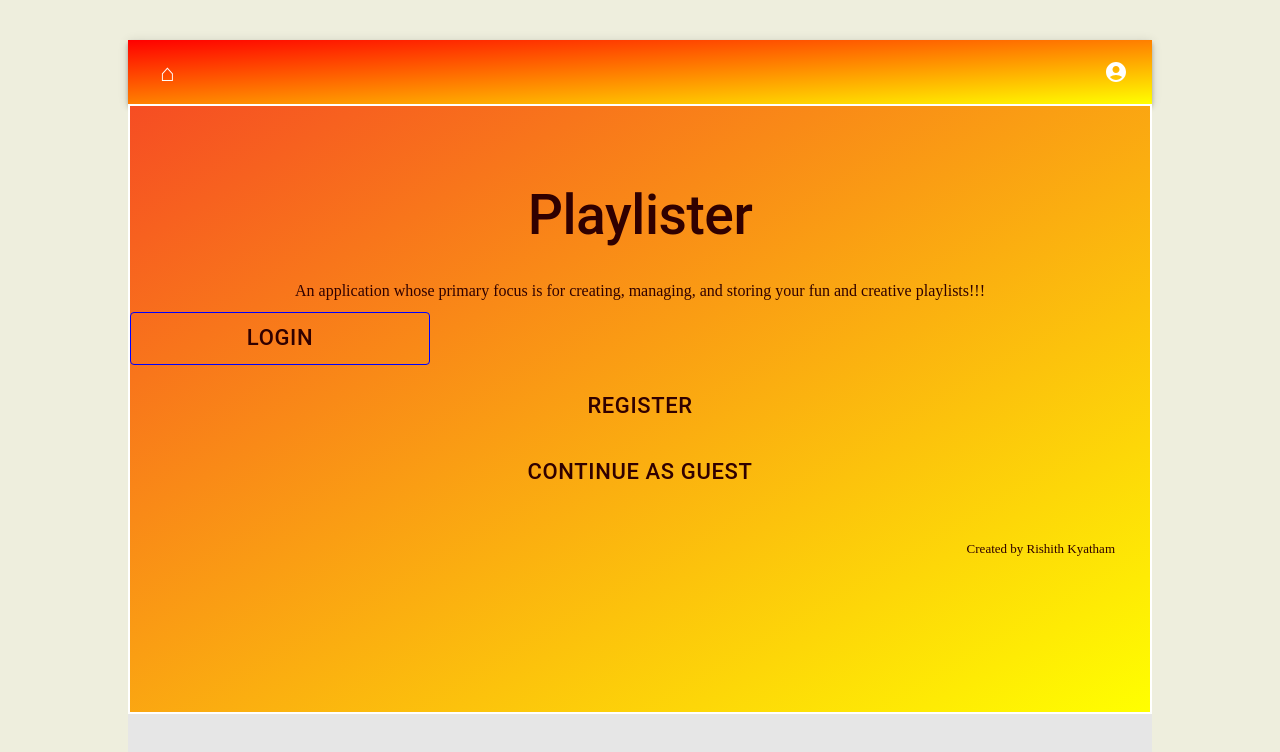
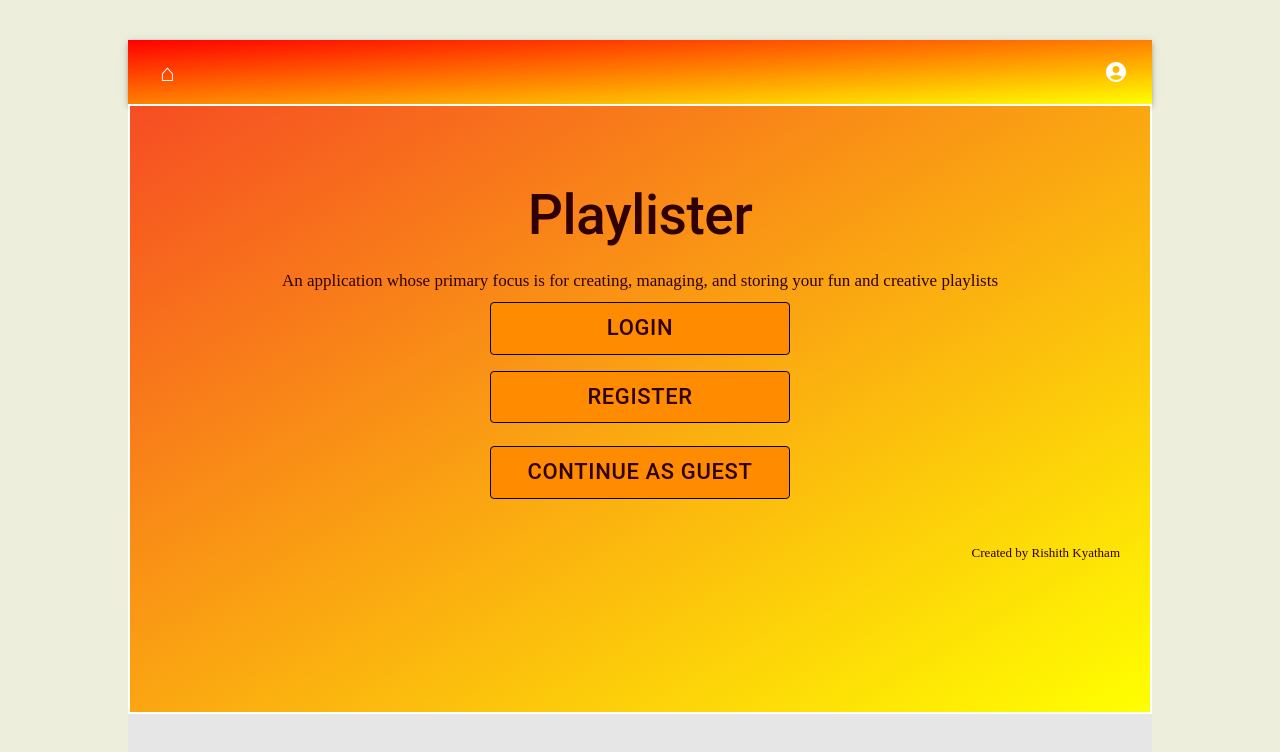
Before and after one commit to rkyatham01/CSE316-Final-Project, a React (Create React App) app in the folder client/: page / in a window 1280 px wide. Shown: the top 752 px of the page. Built offline with nearby package versions, Linux system fonts and the light colour scheme; no server answers.

Commit message:
finished splashScreen

```diff
--- a/client/src/components/AppBanner.js
+++ b/client/src/components/AppBanner.js
@@ -13,8 +13,6 @@ import Menu from '@mui/material/Menu';
 import MenuItem from '@mui/material/MenuItem';
 import Toolbar from '@mui/material/Toolbar';
 import Typography from '@mui/material/Typography';
-import { Icon } from '@mui/material';
-import { red } from '@mui/material/colors';
 
 export default function AppBanner() {
     const { auth } = useContext(AuthContext);
--- a/client/src/components/SplashScreen.js
+++ b/client/src/components/SplashScreen.js
@@ -1,58 +1,78 @@
 import React from "react"
-import { autocompleteClasses, TextareaAutosize, Typography } from "@mui/material";
+import { Typography } from "@mui/material";
 import { makeStyles } from "@mui/styles";
 import Button from "@mui/material/Button";
 import Box from "@mui/material/Box";
-import Grid from "@mui/material/Grid";
 import Stack from "@mui/material/Stack";
-import { borderRadius, padding, textAlign, width } from "@mui/system";
+import { useContext, useState } from 'react';
+import { GlobalStoreContext } from '../store'
+import { useHistory } from "react-router-dom";
+
+const HeadToRegister = () => {
+    window.location.href = '/register/';
+}
+
+const HeadToLogIn = () => {
+    window.location.href = '/login/';
+};
 
 const useStyles = makeStyles({ //could create styles here and insert them into main function
     playlistStyle: { //style for playlister header
-        marginTop: 25,
-        marginBottom: -10,
         fontSize: 55,
         fontWeight: 500,
-        color: "#300000"
+        color: "#300000",
+        marginTop: 25,
+        marginBottom: -20
     },
 
     introTextStyle: {
-        fontSize: 16,
+        fontFamily: "cursive",
+        fontSize: 17,
         color: "#300000",
     },
-
 
     loginButton: {
         fontSize: 22,
         color: "#300000",
-        border: "solid 3px blue",
+        border: "solid 3px black",
         borderWidth: 1,
         width: 300,
-        textAlign: "center",
+        background: "#ff8c00"
     },
 
     registerButton: {
         fontSize: 22,
-        color: "#300000"
+        color: "#300000",
+        border: "solid 3px black",
+        borderWidth: 1,
+        width: 300,
+        background: "#ff8c00"
     },
 
     guestLogin: {
         fontSize: 22,
-        color: "#300000"
+        color: "#300000",
+        border: "solid 5px black",
+        background: "#ff8c00",
+        borderWidth: 1,
+        width: 300,
+        marginTop:7
     },
 
     projectCredits: {
-        marginTop: 22,
+        fontFamily: "cursive",
         fontSize: 13,
         color: "#300000",
         textAlign: "right",
-        padding: 35
+        padding: 30
     }
 });
 
 export default function SplashScreen() {
+    const { store } = useContext(GlobalStoreContext);
     const classes = useStyles() //to use the styles within the component (invoking the hook)
     //returns object with all the styles on it
+    const history = useHistory()
 
     return (
         <div id="splash-screen">
@@ -67,33 +87,49 @@ export default function SplashScreen() {
                 className={classes.introTextStyle} //gonna apply properties
                 variant="p"
             >
-            An application whose primary focus is for creating, managing, and storing your fun and creative playlists!!!
+            An application whose primary focus is for creating, managing, and storing your fun and creative playlists
             </Typography>
             <div></div>
-        <Stack spacing={1.0}
+        <Stack spacing={2.0}
         >
+            <Box //Wwrap it in a box and give it justifyContent center or wherever you want to place it
+                m={1} //margin
+                display="flex"
+                justifyContent="center"
+                alignItems="center">
             <Button
             className={classes.loginButton}
-            onClick={() => console.log("You have started to Log in")}
-
+            onClick={HeadToLogIn}
             >LOGIN
             </Button>
             <div></div>
+            </Box>
 
+            <Box //Wrap it in a box and give it justifyContent center or wherever you want to place it
+                m={1} //margin
+                display="flex"
+                justifyContent="center"
+                alignItems="center">
                 <Button
                 className={classes.registerButton}
-            onClick={() => console.log("You have started to Register")}
-
+                onClick={HeadToRegister}
                 >REGISTER
                 </Button>
                 <div></div>
+            </Box>
 
+            <Box //Wwrap it in a box and give it justifyContent center or wherever you want to place it
+                m={1.0} //margin
+                display="flex"
+                justifyContent="center"
+                alignItems="center">
                 <Button
                     className={classes.guestLogin}
                     onClick={() => console.log("You are going to Continue as Guest")}
 
                     >CONTINUE AS GUEST
                 </Button>
+            </Box>
 
             <Typography //typography is used for text custom css
                 className={classes.projectCredits} //gonna apply properties
```
Lines whose indentation alone changed are shown as unchanged.
